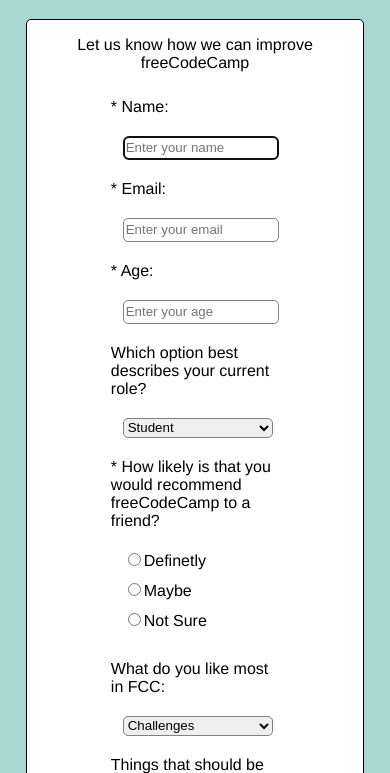
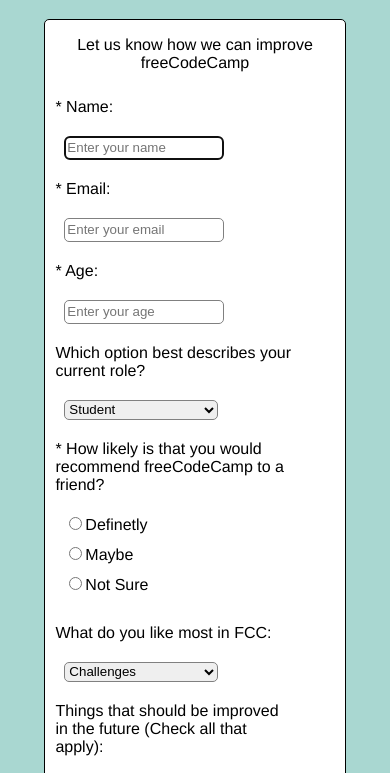
Before and after one commit to dilpreetkukreja/project-survey-form, a plain HTML site: page index.html in a window 390 px wide. Shown: the part 61-834 px from the top of the page. Drawn offline with Linux system fonts and the light colour scheme.

Commit message:
responsive2

```diff
--- a/css/style.css
+++ b/css/style.css
@@ -13,15 +13,15 @@
 	border-radius: 5px;
 	margin:0 auto;
 	width:80%;
+		text-align: center;
 }
-@media screen and (max-width: 576px){
-	.container{
-		width:90%;
-	}
+#survey-form{
+	width:80%;
+
 }
 .rowTab{
 	display:inline-block;
-	width:50%;
+	width:40%;
 	text-align: right;
 	vertical-align: top;
 	padding:10px;
@@ -43,12 +43,9 @@
 		padding-left: 0;
 	}
 }
-#number{
-	width:150px;
-}
 .input-field, .select-field{
+	width:80%;
 	height:20px;
-	width:150px;
 	border-radius: 5px;
 	border:1px solid gray;
 }
@@ -61,7 +58,7 @@
 	padding:0px 10px 10px 0;
 }
 textarea{
-
+	width:80%;
 	height: 80px;
 	border-radius: 5px;
 }
@@ -79,3 +76,11 @@
 .rowTab.button{
 	text-align: center;
 }
+@media screen and (max-width:576px){
+	.rowTab{
+		width:100%;
+	}
+	.rightTab{
+		width:80%;
+	}
+}
```
